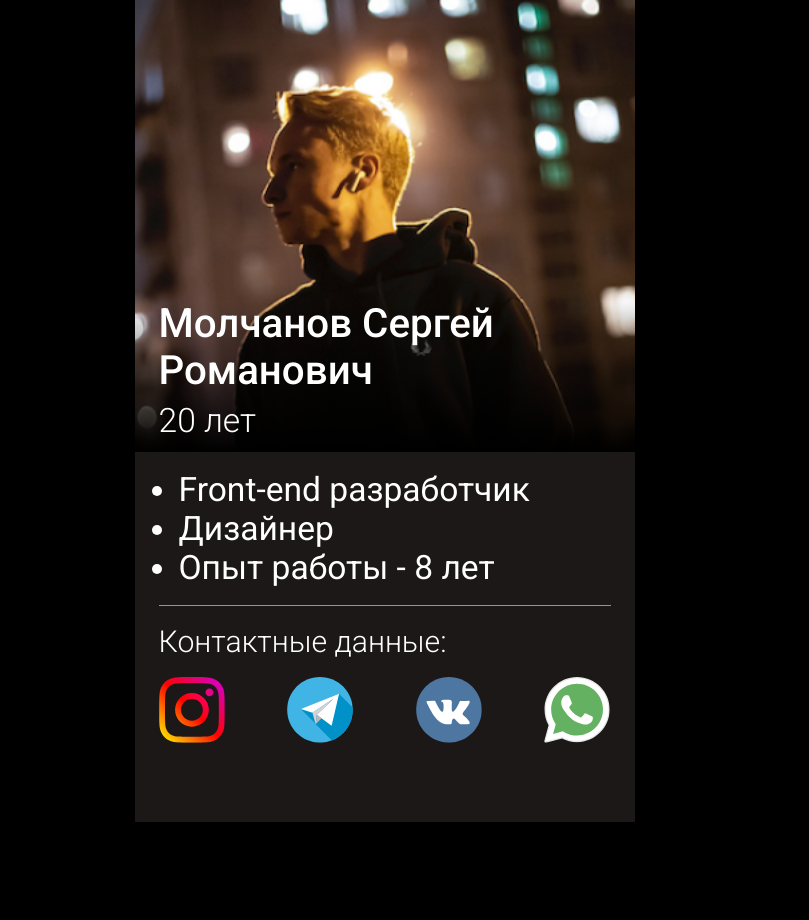
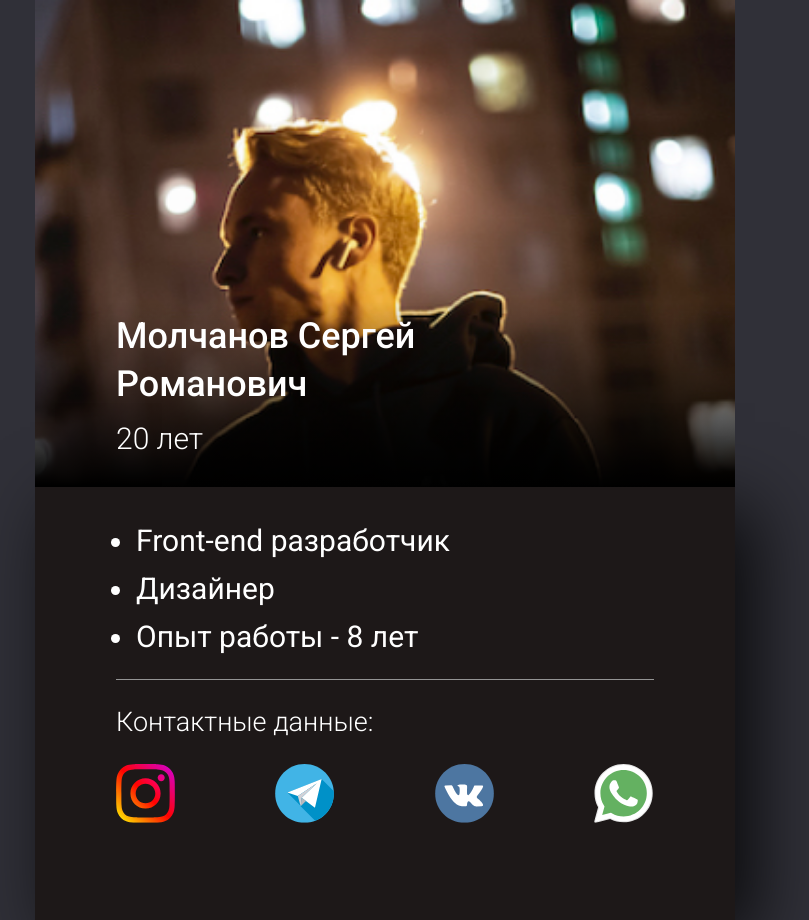
Before and after one commit to solid0snake306/solid0snake306.github.io, a plain HTML site: page index.html in a window 1280 px wide. Shown: the whole page, without its empty margins (255-1064 px from the left). Before the commit the page ends 822 px from the top, so only its background shows below. Drawn offline with Linux system fonts and the light colour scheme.

Commit message:
Update style.css

```diff
--- a/css/style.css
+++ b/css/style.css
@@ -1,4 +1,6 @@
 * {
+  -webkit-box-sizing: border-box;
+          box-sizing: border-box;
   padding: 0;
   margin: 0;
 }
@@ -8,19 +10,38 @@ body {
   font-family: 'Roboto', sans-serif;
   padding: 0;
   margin: 0;
-  background: #000;
+  background: #303038;
   color: #fff;
+}
+
+@media screen and (min-width: 700px) {
+  body {
+    font-size: 30px;
+    line-height: 1.6em;
+  }
 }
 
 .content {
   max-width: 500px;
   margin: 0 auto;
-  /*height: calc( 100vh / 2);*/
-  height: 130%;
+  height: calc( 100vh / 2);
+}
+
+@media screen and (min-width: 700px) {
+  .content {
+    max-width: 700px;
+  }
 }
 
 .wrapper {
   margin: 0 .7em;
+  padding: .2em;
+}
+
+@media screen and (min-width: 700px) {
+  .wrapper {
+    padding: .4em 2em;
+  }
 }
 
 .gred-bg {
@@ -51,6 +72,8 @@ body {
 
 .main {
   background: #1D1818;
+  -webkit-box-shadow: 20px 20px 70px rgba(1, 1, 1, 0.8);
+          box-shadow: 20px 20px 70px rgba(1, 1, 1, 0.8);
 }
 
 .main__inf {
```
